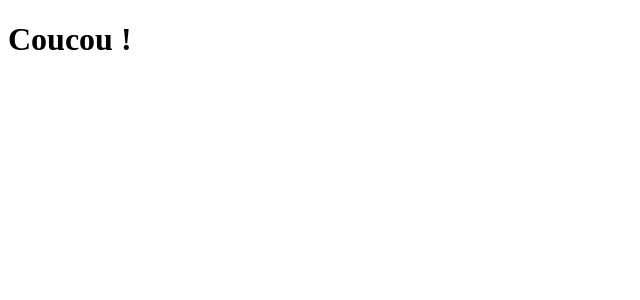
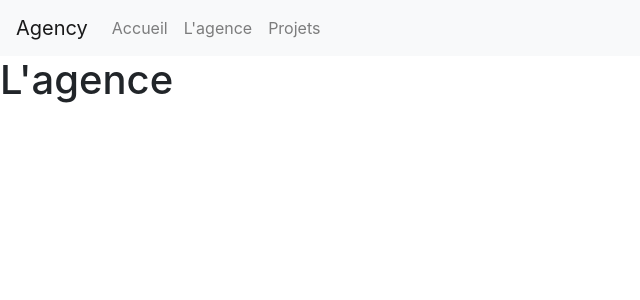
Before and after one commit to mariannehbt/thp_next_agency_website_project, a React (Create React App) app: page /about in a window 1280 px wide. Shown: the top 300 px of the page, without its empty margins (0-640 px from the left). Built offline with nearby package versions, Linux system fonts and the light colour scheme.

Commit message:
add Navbar.jsx + set react-router

```diff
--- /dev/null
+++ b/src/components/Navbar.jsx
@@ -0,0 +1,28 @@
+import React from 'react';
+import { Link } from 'react-router-dom';
+
+const Navbar = () => {
+	return (
+		<nav className='navbar navbar-expand-lg navbar-light bg-light'>
+			<Link className='navbar-brand' to='/'>Agency</Link>
+			<button className='navbar-toggler' type='button' data-toggle='collapse' data-target='#navbarNav' aria-controls='navbarNav' aria-expanded='false' aria-label='Toggle navigation'>
+				<span className='navbar-toggler-icon'></span>
+			</button>
+			<div className='collapse navbar-collapse' id='navbarNav'>
+				<ul className='navbar-nav'>
+					<li className='nav-item'>
+						<Link className='nav-link' to='/'>Accueil</Link>
+					</li>
+					<li className='nav-item'>
+						<Link className='nav-link' to='/about'>L'agence</Link>
+					</li>
+					<li className='nav-item'>
+						<Link className='nav-link' to='/works'>Projets</Link>
+					</li>
+				</ul>
+			</div>
+		</nav>
+	);
+};
+
+export default Navbar;
--- a/src/index.jsx
+++ b/src/index.jsx
@@ -1,9 +1,32 @@
 import React from 'react';
 import ReactDOM from 'react-dom';
+import {
+	BrowserRouter as Router,
+	Route,
+	Switch
+} from 'react-router-dom';
+import About from 'pages/About';
+import Home from 'pages/Home';
+import Navbar from 'components/Navbar';
+import Works from 'pages/Works';
+import 'bootstrap/dist/css/bootstrap.css';
 
 const App = () => {
 	return (
-		<h1>Coucou !</h1>
+		<Router>
+			<Navbar />
+			<Switch>
+				<Route path='/about'>
+					<About />
+				</Route>
+				<Route exact path='/'>
+					<Home />
+				</Route>
+				<Route path='/works'>
+					<Works />
+				</Route>
+			</Switch>
+		</Router>
 	);
 };
 
--- /dev/null
+++ b/src/pages/About.jsx
@@ -0,0 +1,9 @@
+import React from 'react';
+
+const About = () => {
+	return (
+		<h1>L'agence</h1>
+	);
+};
+
+export default About;
--- /dev/null
+++ b/src/pages/Home.jsx
@@ -0,0 +1,9 @@
+import React from 'react';
+
+const Home = () => {
+	return (
+		<h1>Accueil</h1>
+	);
+};
+
+export default Home;
--- /dev/null
+++ b/src/pages/Works.jsx
@@ -0,0 +1,9 @@
+import React from 'react';
+
+const Works = () => {
+	return (
+		<h1>Projets</h1>
+	);
+};
+
+export default Works;
```
